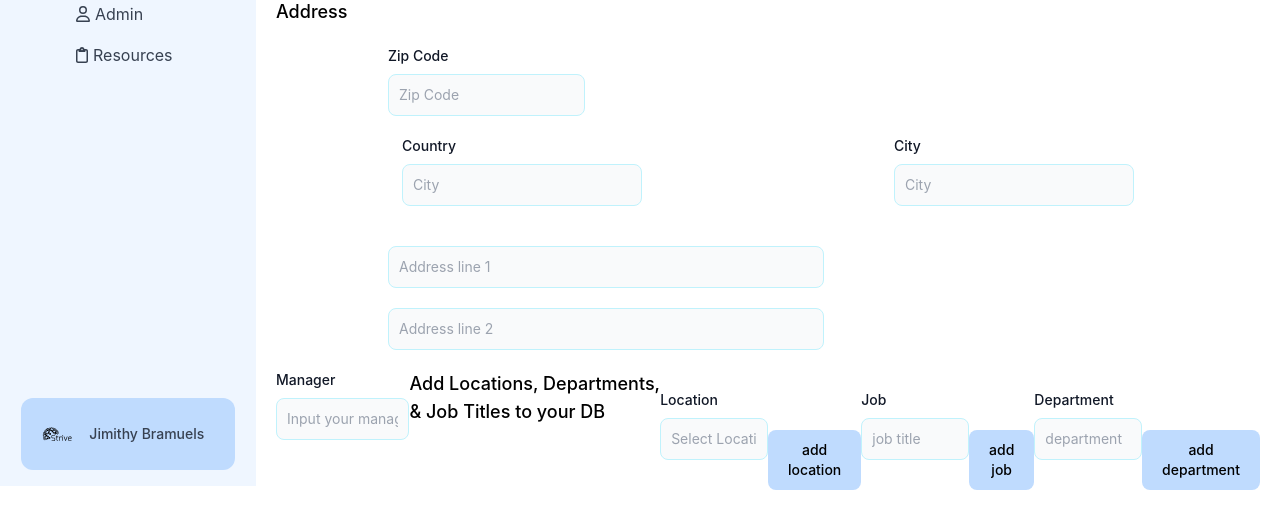
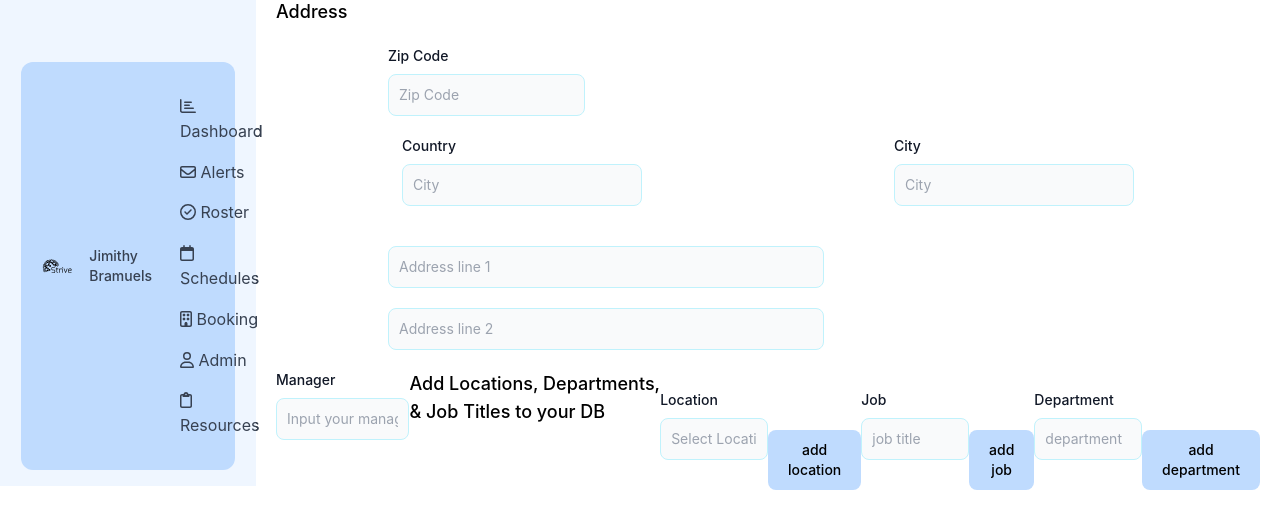
Before and after one commit to strive-management/strive-frontend, a React (Vite) app: page /admin in a window 1280 px wide. Shown: the part 314-834 px from the top of the page. Built offline with nearby package versions, Linux system fonts and the light colour scheme; no server answers; what webfontloader would draw is missing.

Commit message:
nav bug test

```diff
--- a/src/pages/SideBar.tsx
+++ b/src/pages/SideBar.tsx
@@ -12,6 +12,15 @@ const Sidebar: React.FC = () => {
     <div className="flex items-center space-x-2 p-4">
           <img src={logo} alt="Logo" className="h-16 w-16"/>
         </div>
+    </div>
+    <div className="p-4 w-10/12 mb-4 bg-blue-200 rounded-xl">
+      <div className="flex items-center space-x-3">
+        <div className="flex-shrink-0">
+          <img src={logo} alt="User Name" className="h-10 w-10 rounded-full" />
+        </div>
+        <div>
+          <div className="text-sm font-medium">Jimithy Bramuels</div>
+        </div>
       <ul className="space-y-4 p-4">
         <li><FontAwesomeIcon icon={faChartBar} />  <Link to="/Dashboard" className="hover:text-blue-200">Dashboard</Link></li>
         <li><FontAwesomeIcon icon={faEnvelope} />  <a href="#" className=" hover:text-blue-200">Alerts</a></li>
@@ -22,15 +31,6 @@ const Sidebar: React.FC = () => {
         <li><FontAwesomeIcon icon={faClipboard} />  <a href="#" className="hover:text-blue-200">Resources</a></li>
 
       </ul>
-    </div>
-    <div className="p-4 w-10/12 mb-4 bg-blue-200 rounded-xl">
-      <div className="flex items-center space-x-3">
-        <div className="flex-shrink-0">
-          <img src={logo} alt="User Name" className="h-10 w-10 rounded-full" />
-        </div>
-        <div>
-          <div className="text-sm font-medium">Jimithy Bramuels</div>
-        </div>
       </div>
     </div>
   </aside>
```
